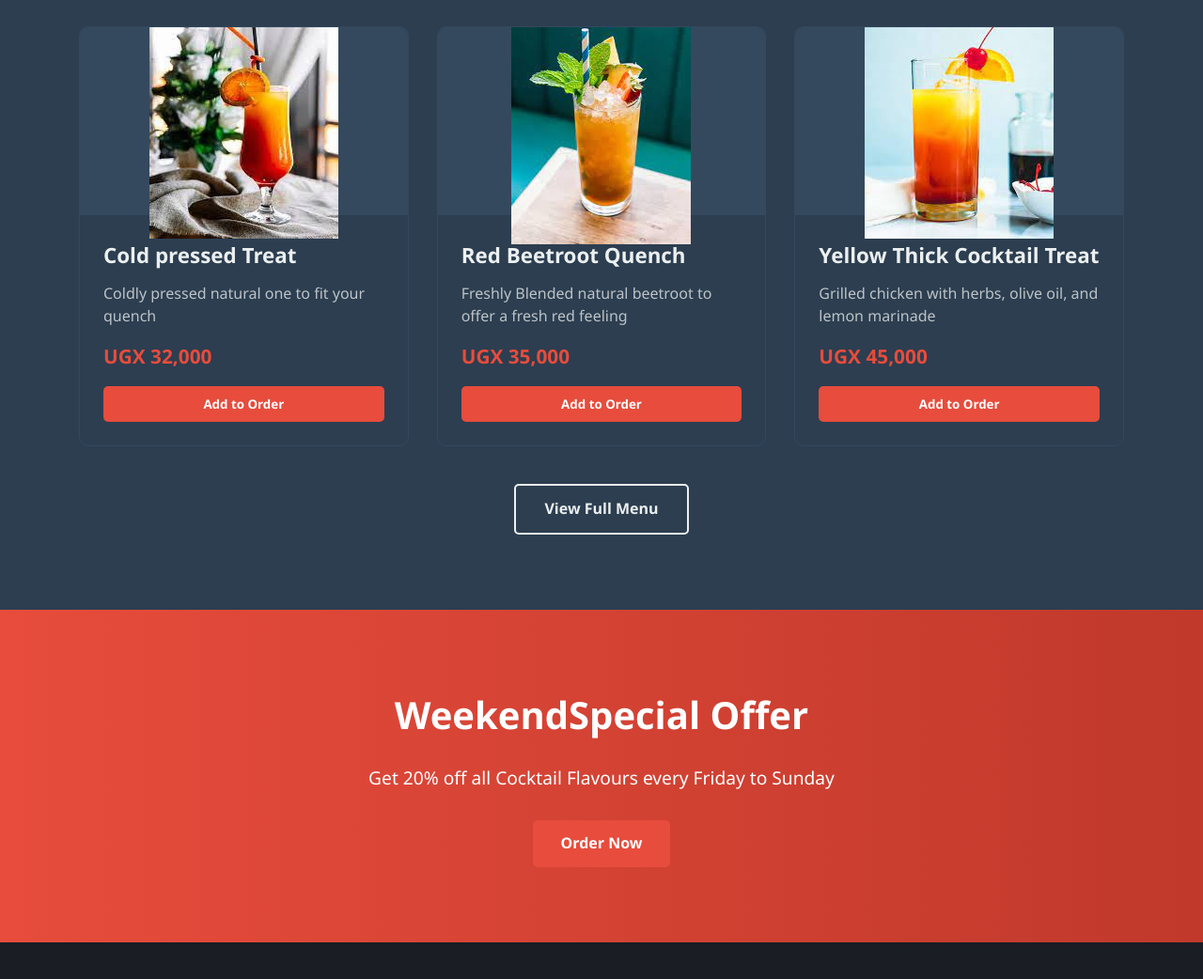
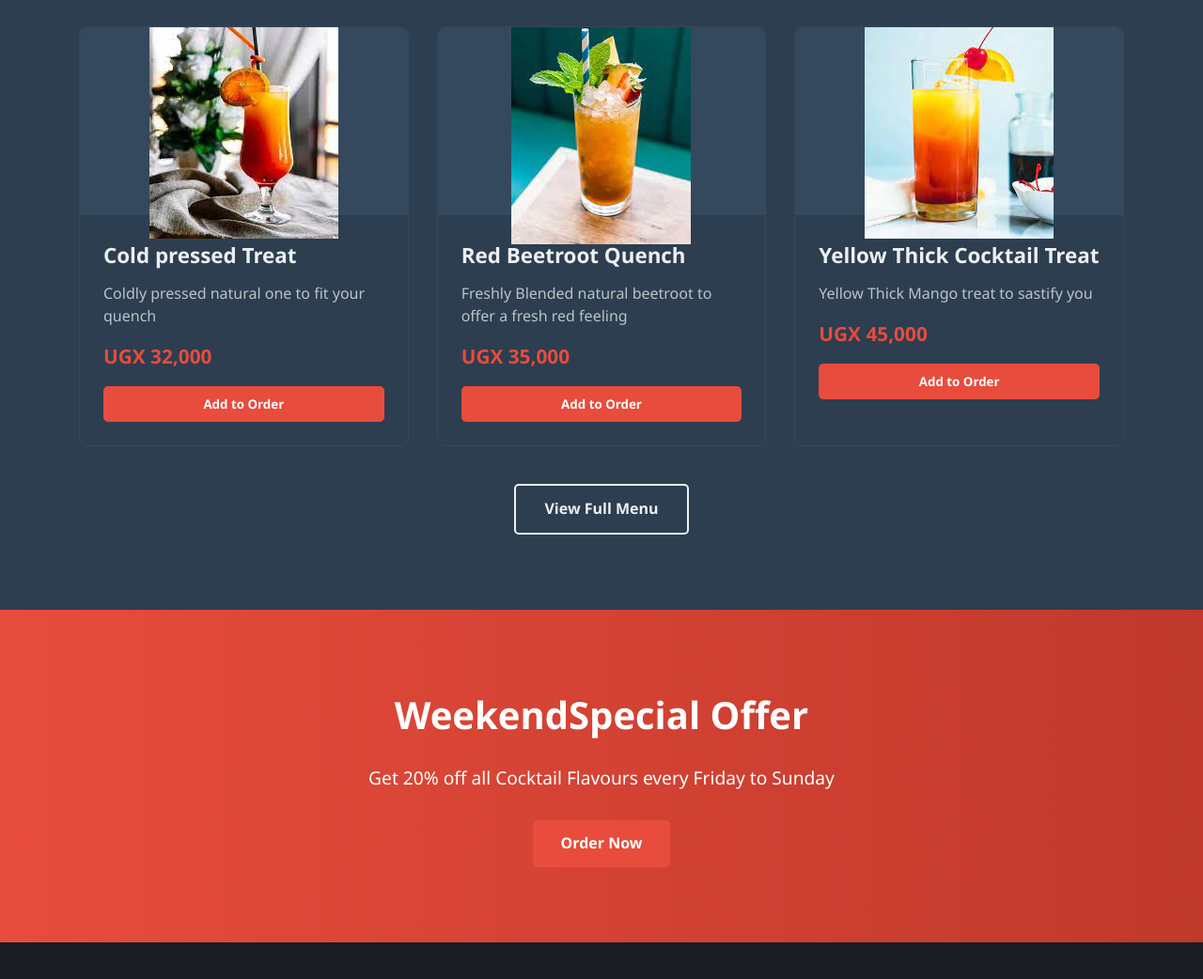
Before and after one commit to viannee/VIANNE-FRUIT-JUICEE, a plain HTML site: page index.html in a window 1280 px wide. Shown: the part 1546-2588 px from the top of the page at 94% size. Drawn offline with Linux system fonts and the light colour scheme; a script that the page names is missing.

Commit message:
Update index.html

```diff
--- a/index.html
+++ b/index.html
@@ -114,7 +114,7 @@ Dive into our curated collection of 100% cold-pressed juices and nourish your bo
                     </div>
                     <div class="item-content">
                         <h3>Yellow Thick Cocktail Treat</h3>
-                        <p>Grilled chicken with herbs, olive oil, and lemon marinade</p>
+                        <p>Yellow Thick Mango treat to sastify you </p>
                         <div class="item-price">UGX 45,000</div>
                         <button class="add-to-cart">Add to Order</button>
                     </div>
```
